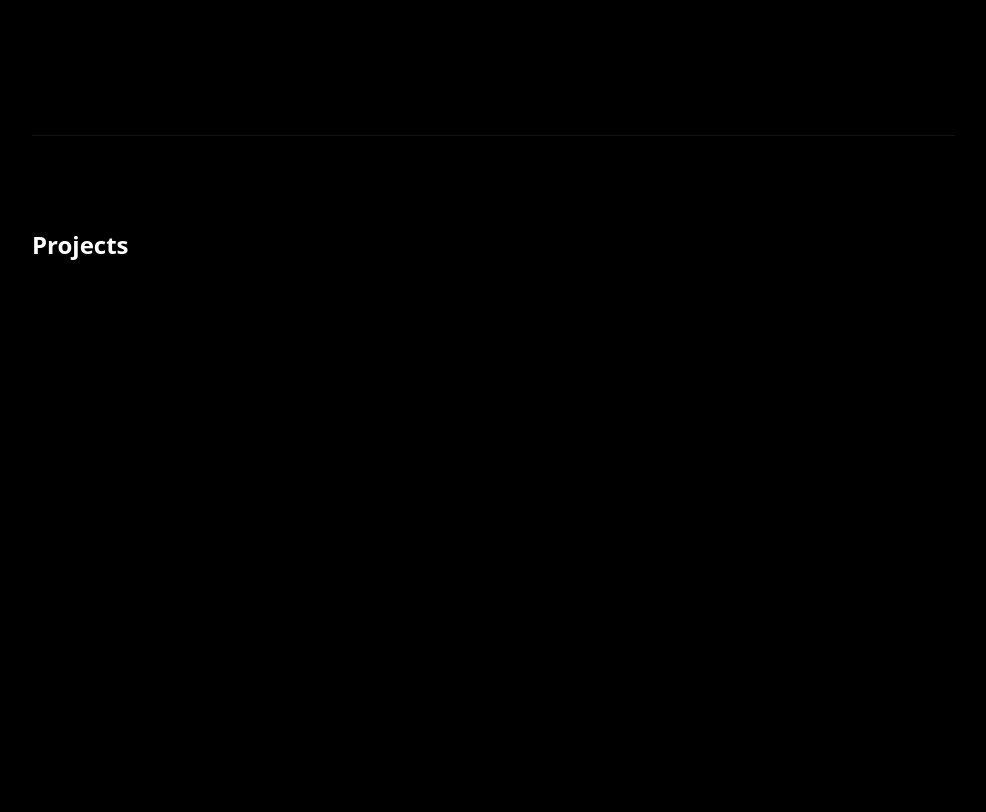
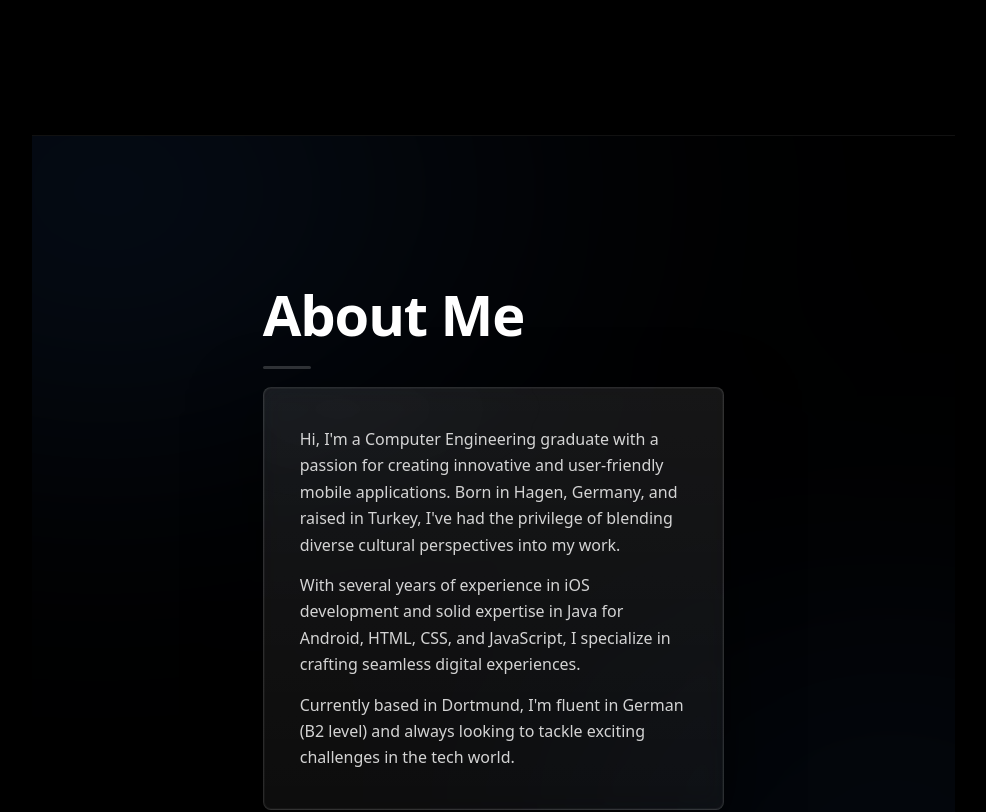
Before and after one commit to safaktepe/portfoliowebsite, a React (Vite) app: page /#home in a window 1280 px wide. Shown: the part 880-1692 px from the top of the page, without its empty margins (293-1279 px from the left). Built offline with nearby package versions, Linux system fonts and the light colour scheme.

Commit message:
Enhance About section with ambient background and glass highlight

```diff
--- a/src/App.tsx
+++ b/src/App.tsx
@@ -3,10 +3,9 @@ import { useEffect, useMemo, useState } from "react";
 import { MainLayout } from "./layouts/MainLayout";
 import { useActiveSection } from "./hooks/useActiveSection";
 import { smoothScrollTo } from "./lib/smoothScrollTo";
-
+import { AboutSection } from "./sections/AboutSection";
 import { HomeSection } from "./sections/HomeSection";
 import { ProjectsSection } from "./sections/ProjectsSection";
-import { AboutSection } from "./sections/AboutSection";
 import { ContactSection } from "./sections/ContactSection";
 
 const sectionIds = ["home", "projects", "about", "contact"];
@@ -72,8 +71,8 @@ export default function App() {
     onActiveSectionChange={setActiveId}
     onNavLockChange={setLockedNavId}    >
       <HomeSection />
+      <AboutSection />
       <ProjectsSection />
-      <AboutSection />
       <ContactSection />
     </MainLayout>
   );
--- a/src/components/Sidebar.tsx
+++ b/src/components/Sidebar.tsx
@@ -9,8 +9,8 @@ type NavItem = {
 
 const navItems: NavItem[] = [
   { id: "home", label: "Home" },
+  { id: "about", label: "About" },
   { id: "projects", label: "Projects" },
-  { id: "about", label: "About" },
   { id: "contact", label: "Contact" },
 ];
 
--- a/src/sections/AboutSection.tsx
+++ b/src/sections/AboutSection.tsx
@@ -1,7 +1,31 @@
+import "../styles/about.css";
+
 export function AboutSection() {
-    return (
-      <section id="about">
-        <h2>About</h2>
-      </section>
-    );
-  }
+  return (
+    <section id="about" className="aboutSection">
+      <div className="aboutInner">
+        <h2 className="aboutTitle">About Me</h2>
+
+        <div className="aboutCard">
+          <p className="aboutText">
+            Hi, I'm a Computer Engineering graduate with a passion for creating
+            innovative and user-friendly mobile applications. Born in Hagen,
+            Germany, and raised in Turkey, I've had the privilege of blending
+            diverse cultural perspectives into my work.
+          </p>
+
+          <p className="aboutText">
+            With several years of experience in iOS development and solid
+            expertise in Java for Android, HTML, CSS, and JavaScript, I
+            specialize in crafting seamless digital experiences.
+          </p>
+
+          <p className="aboutText">
+            Currently based in Dortmund, I'm fluent in German (B2 level) and
+            always looking to tackle exciting challenges in the tech world.
+          </p>
+        </div>
+      </div>
+    </section>
+  );
+}
--- /dev/null
+++ b/src/styles/about.css
@@ -0,0 +1,111 @@
+.aboutSection {
+    position: relative;
+    padding: 140px 0;
+    border-top: 1px solid #111;
+    overflow: hidden;
+  }
+
+  .aboutSection::before {
+    content: "";
+    position: absolute;
+    inset: -220px;
+    pointer-events: none;
+
+    background:
+    radial-gradient(
+      1000px 460px at 18% 18%,
+      rgba(59, 130, 246, 0.16),
+      transparent 65%
+    ),
+    radial-gradient(
+      760px 420px at 82% 62%,
+      rgba(59, 130, 246, 0.11),
+      transparent 72%
+    );
+
+    filter: blur(140px);
+  }
+
+
+  .aboutInner {
+    width: 50%;
+    margin-left: auto;
+    margin-right: auto;
+  }
+
+  .aboutTitle {
+    margin: 0 0 18px;
+    position: relative;
+    z-index: 1;
+    font-size: clamp(42px, 4.5vw, 56px);
+    font-weight: 800;
+    letter-spacing: -0.02em;
+  }
+
+  .aboutTitle::after {
+    content: "";
+    display: block;
+    width: 48px;
+    height: 3px;
+    margin-top: 14px;
+
+    background: rgba(255, 255, 255, 0.18);
+    border-radius: 2px;
+  }
+
+
+  .aboutCard {
+    border-radius: 8px;
+    padding: 38px 36px;
+    position: relative;
+    overflow: hidden;
+    box-shadow:
+    0 0 0 1px rgba(255, 255, 255, 0.04) inset,
+    0 24px 70px rgba(0, 0, 0, 0.6);
+
+    background:
+    linear-gradient(
+      180deg,
+      rgba(255, 255, 255, 0.085),
+      rgba(255, 255, 255, 0.05)
+    );
+
+    border: 1px solid rgba(255, 255, 255, 0.12);
+
+    backdrop-filter: blur(12px);
+    -webkit-backdrop-filter: blur(12px);
+  }
+
+  .aboutCard::before {
+    content: "";
+    position: absolute;
+    inset: -30px;
+    pointer-events: none;
+
+    background: radial-gradient(
+      420px 180px at 20% 10%,
+      rgba(255, 255, 255, 0.08),
+      transparent 60%
+    );
+
+    opacity: 0.25;
+    filter: blur(24px);
+  }
+
+
+  .aboutText {
+    margin: 0;
+    color: rgba(255, 255, 255, 0.82);
+    font-size: 16px;
+    line-height: 1.65;
+  }
+
+  .aboutText + .aboutText {
+    margin-top: 14px;
+  }
+
+  @media (max-width: 900px) {
+    .aboutInner {
+      width: 92%;
+    }
+  }
```
